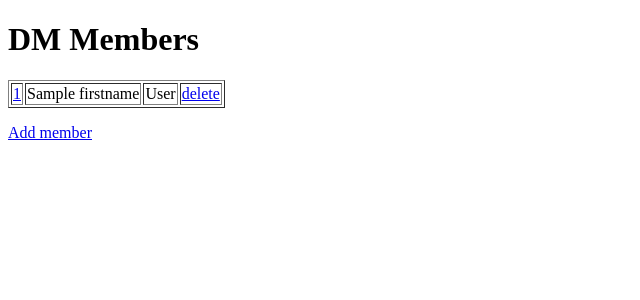
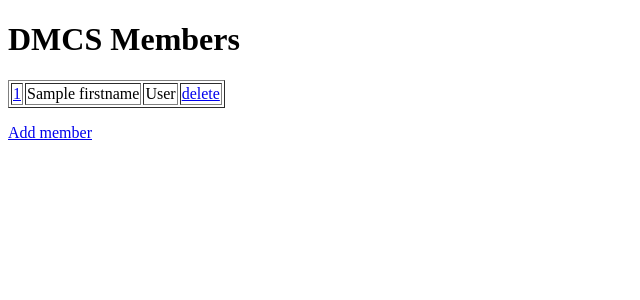
Before and after one commit to nguyenvanhao1209/Django, a Django app: template members/templates/index.html in a window 1280 px wide. Shown: the top 300 px of the page, without its empty margins (0-640 px from the left). Run offline with Django 4.2, Linux system fonts and the light colour scheme; the template is opened without the code that fills it: most values are stand-ins (such as "Sample title", 1, 10 or a date in 2020).

Commit message:
Update index.html

```diff
--- a/members/templates/index.html
+++ b/members/templates/index.html
@@ -2,7 +2,7 @@
 <html>
 <body>
 
-    <h1>DM Members</h1>
+    <h1>DMCS Members</h1>
 
     <table border="1">
     {% for x in mymembers %}
```
